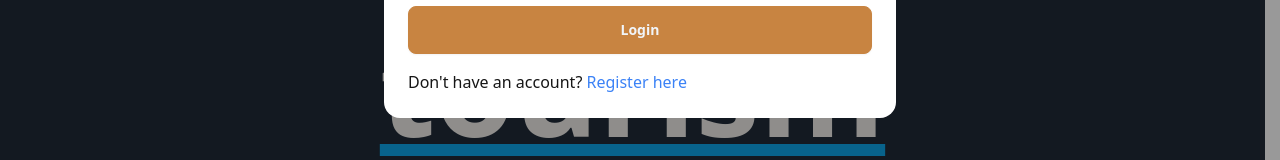
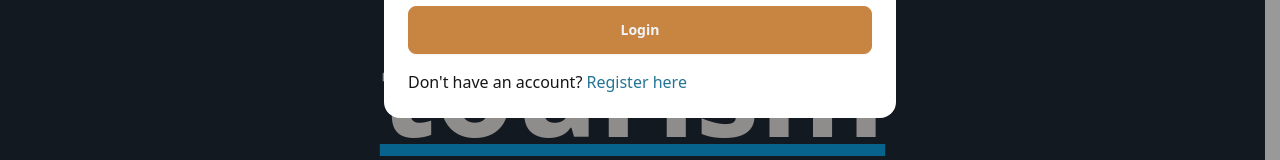
Before and after one commit to campbellm92/data-visualisation-capstone, a React (Vite) app in the folder client/: page / in a window 1280 px wide. Both pictures are taken after a click on the button "Login". Shown: the part 460-620 px from the top of the page. Built offline with nearby package versions, Linux system fonts and the light colour scheme.

Commit message:
change text to have info util class

```diff
--- a/client/src/components/User/Login/login.jsx
+++ b/client/src/components/User/Login/login.jsx
@@ -131,7 +131,7 @@ const Login = ({ toggle }) => {
 
       <p className="mt-4">
         Don't have an account?{" "}
-        <button className="text-blue-500 hover:underline" onClick={toggle}>
+        <button className="text-info hover:underline" onClick={toggle}>
           Register here
         </button>
       </p>
```
